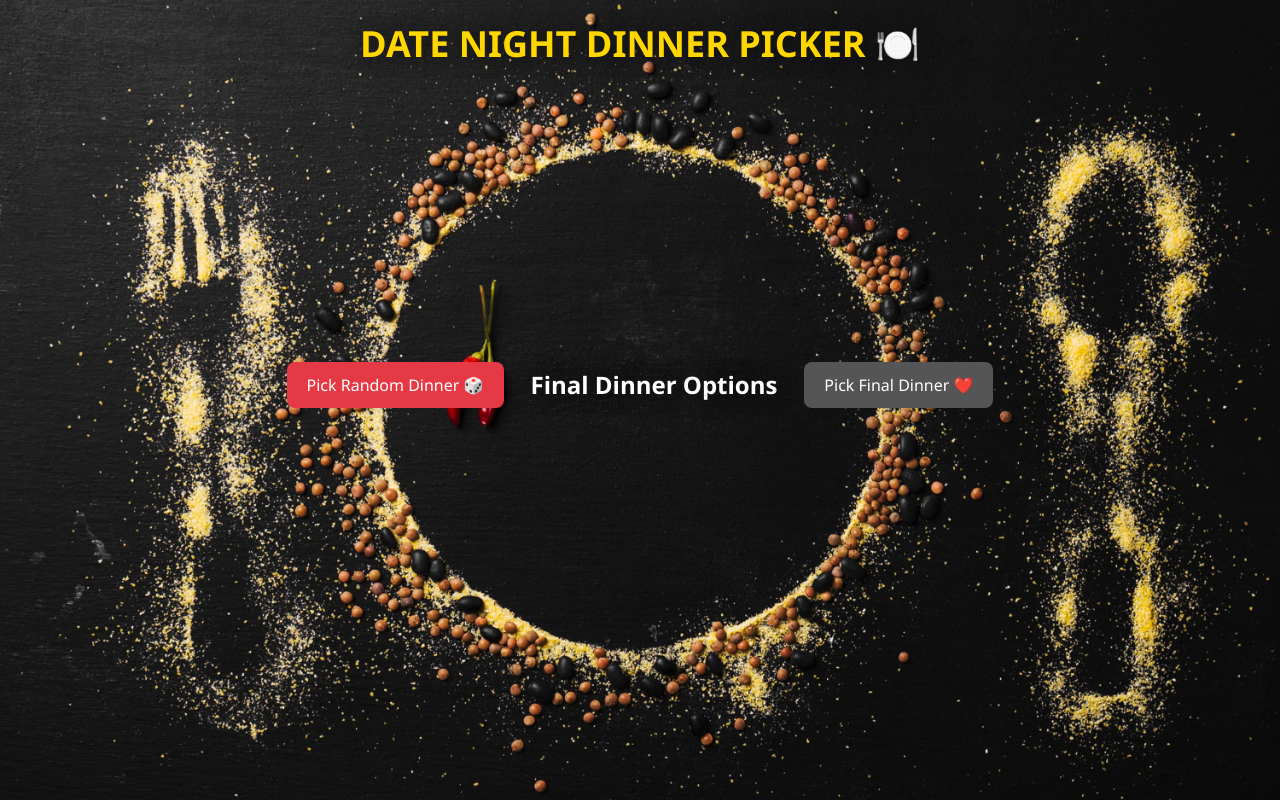
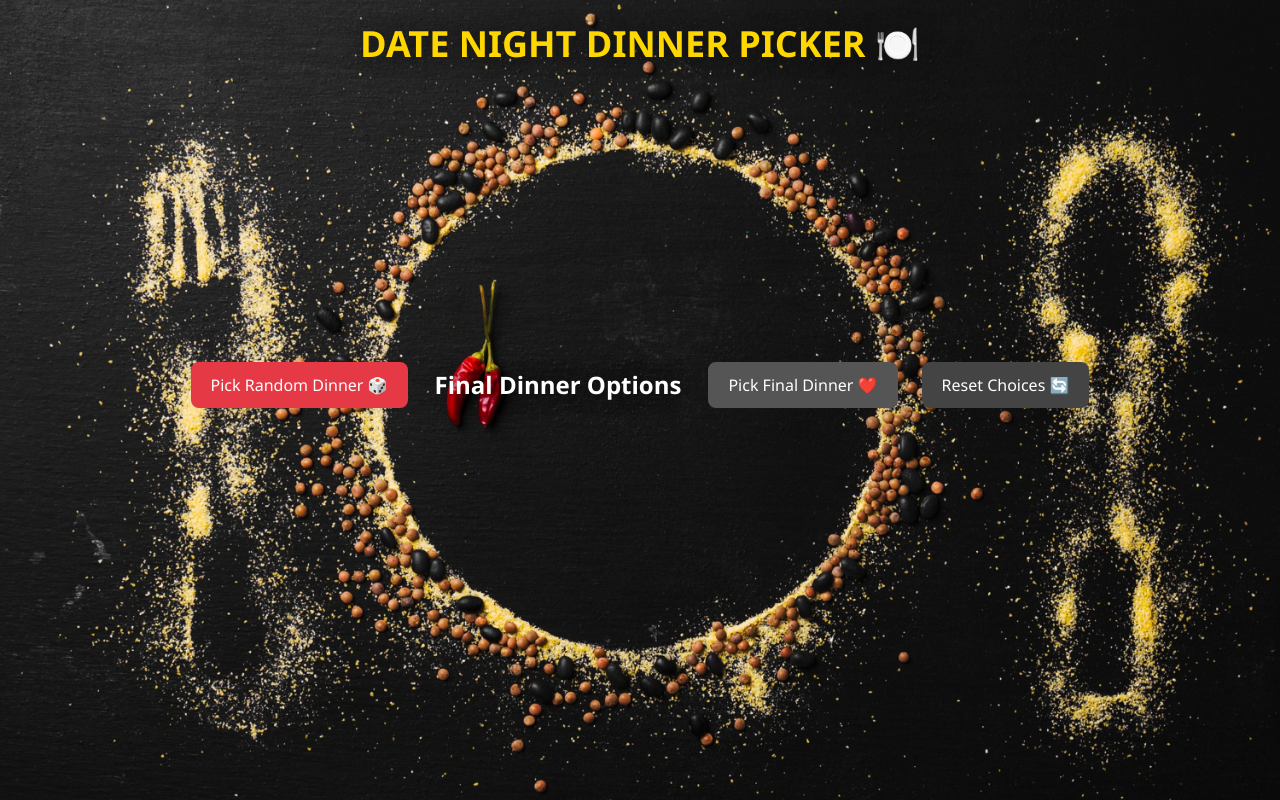
Before and after one commit to lavetted/React-Web-Application, a React app: page / in a window 1280 px wide. Built offline with nearby package versions, Linux system fonts and the light colour scheme; the HTML template or start-up script is replaced by a standard one.

Commit message:
added a button

```diff
--- a/src/App.css
+++ b/src/App.css
@@ -107,6 +107,30 @@ button:disabled {
   margin-top: 12px;
 }
 
+button:last-of-type {
+  background: #444;
+}
+
+button:last-of-type:hover {
+  background: #666;
+}
+
+/* fade out animation */
+.fade-out {
+  animation: fadeOut 0.4s ease forwards;
+}
+
+@keyframes fadeOut {
+  from {
+    opacity: 1;
+    transform: scale(1);
+  }
+  to {
+    opacity: 0;
+    transform: scale(0.95);
+  }
+}
+
 /* Smooth entrance */
 @keyframes fadeIn {
   from {
--- a/src/App.jsx
+++ b/src/App.jsx
@@ -7,6 +7,7 @@ function App() {
   const [meal, setMeal] = useState(null);
   const [savedMeals, setSavedMeals] = useState([]);
   const [winner, setWinner] = useState(null);
+  const [isResetting, setIsResetting] = useState(false);
 
   const getRandomMeal = async () => {
     const res = await fetch(
@@ -43,6 +44,18 @@ function App() {
     localStorage.setItem("dinnerChoices", JSON.stringify(savedMeals));
   }, [savedMeals]);
 
+  const resetApp = () => {
+    setIsResetting(true);
+
+    setTimeout(() => {
+      setMeal(null);
+      setSavedMeals([]);
+      setWinner(null);
+      localStorage.removeItem("dinnerChoices");
+      setIsResetting(false);
+    }, 400); // match CSS duration
+  };
+
   return (
     <div className="App">
       <h1>Date Night Dinner Picker 🍽️</h1>
@@ -64,6 +77,8 @@ function App() {
           <img src={winner.strMealThumb} alt={winner.strMeal} />
         </div>
       )}
+
+      <button onClick={resetApp}>Reset Choices 🔄</button>
     </div>
   );
 }
```
Also changed, not shown: 1 other file (tests, documents, lock files or other folders).
